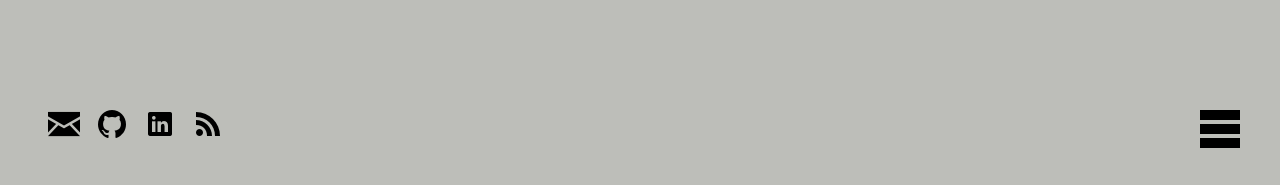
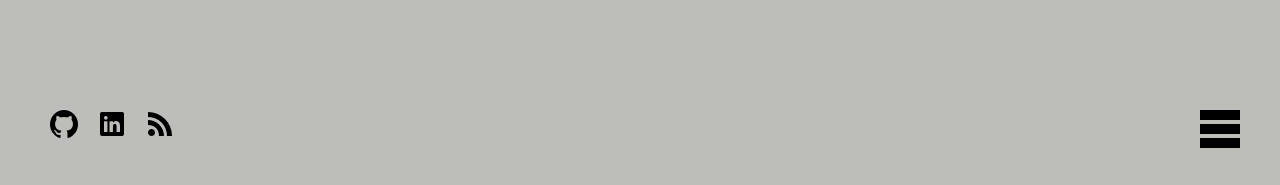
Before and after one commit to fjalonso/fjalonso.github.io, a Jekyll site: the page built from index.html, in a window 1280 px wide. Shown: the part 712-897 px from the top of the page. Built offline with Jekyll 4.4.1, drawn with Linux system fonts in a browser that asks for light colours.

Commit message:
quitar correo

```diff
--- a/index.html
+++ b/index.html
@@ -48,11 +48,11 @@ layout: default
     </div>
     <footer class="social">
         <ul class="social-list">
-            <li>
+            <!-- li>
                 <a title="email: {{ site.email }}" class="email" href="mailto:{{ site.email }}">
                     <i class="icon fjalonso-icon-accion-correo"></i>
                 </a>
-            </li>
+            </li -->
 
             {% if site.github_url %}
             <li>
```
